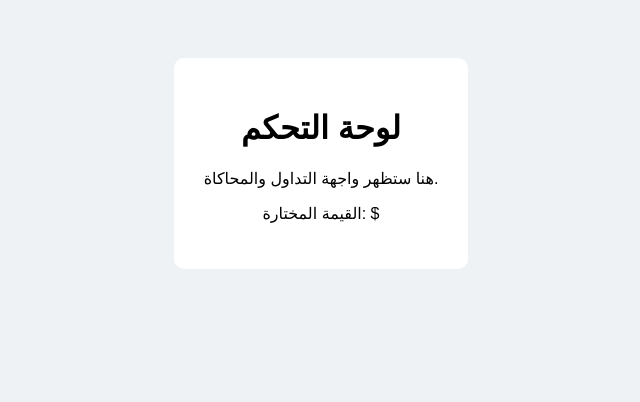
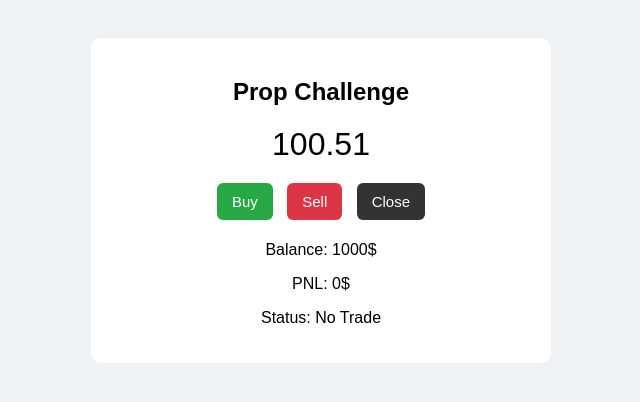
Before and after one commit to midolaidlaid-ux/mini-prop-app, a plain HTML site: page dashboard.html in a window 1280 px wide. Shown: the whole page, without its empty margins (319-959 px from the left). Drawn offline with Linux system fonts and the light colour scheme.

Commit message:
Update dashboard.html
.

```diff
--- a/dashboard.html
+++ b/dashboard.html
@@ -2,33 +2,98 @@
 <html lang="ar">
 <head>
 <meta charset="UTF-8">
-    <meta name="viewport" content="width=device-width, initial-scale=1.0">
-    <title>لوحة التحكم</title>
+<title>Prop Challenge Dashboard</title>
 <style>
 body {
-            font-family: Arial, sans-serif;
-            text-align: center;
-            background-color: #eef2f5;
-            padding: 50px;
+    font-family: Arial;
+    background:#eef2f5;
+    text-align:center;
+    padding:30px;
 }
-        .dashboard {
-            background: #fff;
-            padding: 30px;
-            border-radius: 10px;
-            display: inline-block;
+.box {
+    background:white;
+    padding:20px;
+    border-radius:10px;
+    max-width:420px;
+    margin:auto;
+}
+.price {
+    font-size:32px;
+    margin:15px 0;
+}
+button {
+    padding:10px 15px;
+    margin:5px;
+    border:none;
+    border-radius:6px;
+    font-size:15px;
+    cursor:pointer;
+}
+.buy {background:#28a745;color:white;}
+.sell {background:#dc3545;color:white;}
+.close {background:#333;color:white;}
+.stats {
+    margin-top:15px;
+    font-size:16px;
 }
 </style>
 </head>
 <body>
-    <div class="dashboard">
-        <h1>لوحة التحكم</h1>
-        <p>هنا ستظهر واجهة التداول والمحاكاة.</p>
-        <p>القيمة المختارة: <span id="offer"></span>$</p>
+
+<div class="box">
+    <h2>Prop Challenge</h2>
+
+    <div class="price" id="price">100.00</div>
+
+    <button class="buy" onclick="openTrade('buy')">Buy</button>
+    <button class="sell" onclick="openTrade('sell')">Sell</button>
+    <button class="close" onclick="closeTrade()">Close</button>
+
+    <div class="stats">
+        <p>Balance: <span id="balance">1000</span>$</p>
+        <p>PNL: <span id="pnl">0</span>$</p>
+        <p>Status: <span id="status">No Trade</span></p>
+    </div>
 </div>
 
 <script>
-        // عرض القيمة المختارة في لوحة التحكم
-        document.getElementById('offer').innerText = localStorage.getItem('selectedOffer');
+let balance = 1000;
+let price = 100;
+let trade = null;
+let pnl = 0;
+
+// تحريك السعر
+setInterval(() => {
+    price += (Math.random() - 0.5) * 0.5;
+    document.getElementById("price").innerText = price.toFixed(2);
+
+    if (trade) {
+        pnl = trade.type === "buy"
+            ? (price - trade.entry) * 10
+            : (trade.entry - price) * 10;
+
+        document.getElementById("pnl").innerText = pnl.toFixed(2);
+    }
+}, 1000);
+
+// فتح صفقة
+function openTrade(type) {
+    if (trade) return alert("يوجد صفقة مفتوحة بالفعل");
+    trade = { type, entry: price };
+    document.getElementById("status").innerText = type.toUpperCase();
+}
+
+// إغلاق الصفقة
+function closeTrade() {
+    if (!trade) return;
+    balance += pnl;
+    document.getElementById("balance").innerText = balance.toFixed(2);
+    trade = null;
+    pnl = 0;
+    document.getElementById("pnl").innerText = "0";
+    document.getElementById("status").innerText = "No Trade";
+}
 </script>
+
 </body>
 </html>
```
Lines whose indentation alone changed are shown as unchanged.
